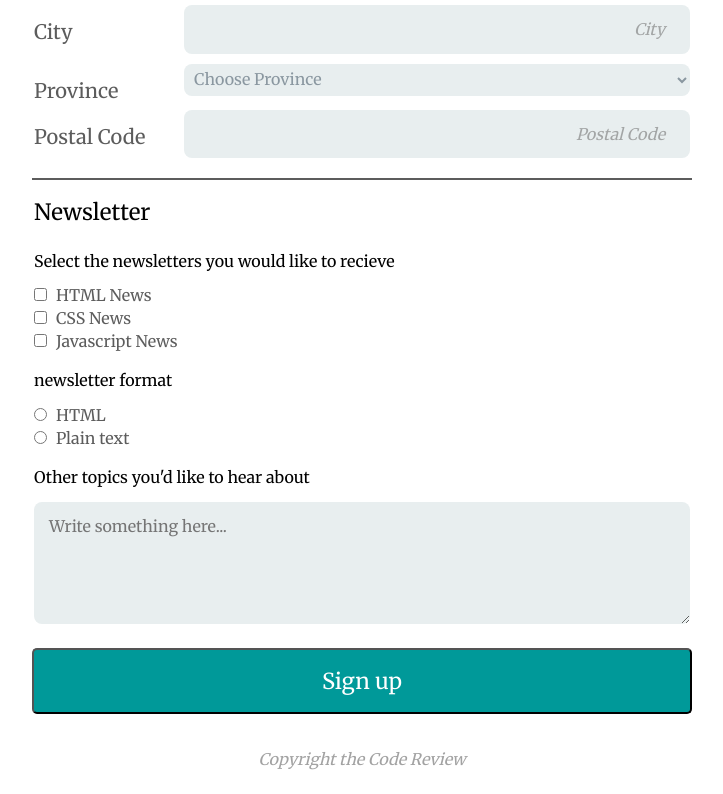
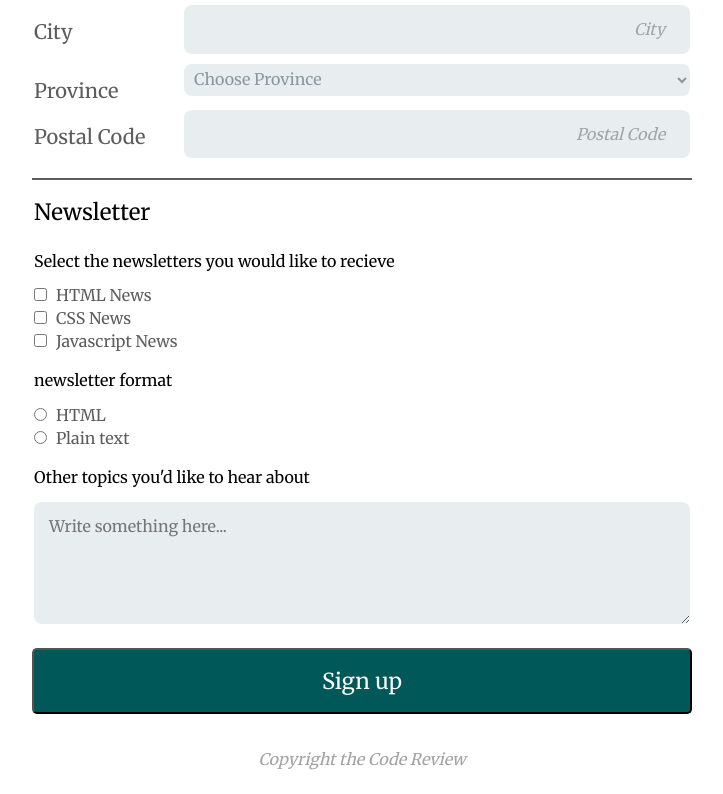
Before and after one commit to HendersonV/Techdegree-Project-3, a plain HTML site: page index.html in a window 1280 px wide. In both pictures the pointer is over the button "Sign up". Shown: the part 508-1302 px from the top of the page, without its empty margins (278-1001 px from the left). Drawn offline with Linux system fonts and the light colour scheme.

Commit message:
Final changes
validated code, checked compatability on other browsers and made final changes

```diff
--- a/css/style.css
+++ b/css/style.css
@@ -122,6 +122,9 @@ button {
   width: 100%;
   margin: 10px 0;
 }
+button:hover {
+  background-color: #005858;
+}
 .footer {
   text-align: center;
   font-style: italic;
```
